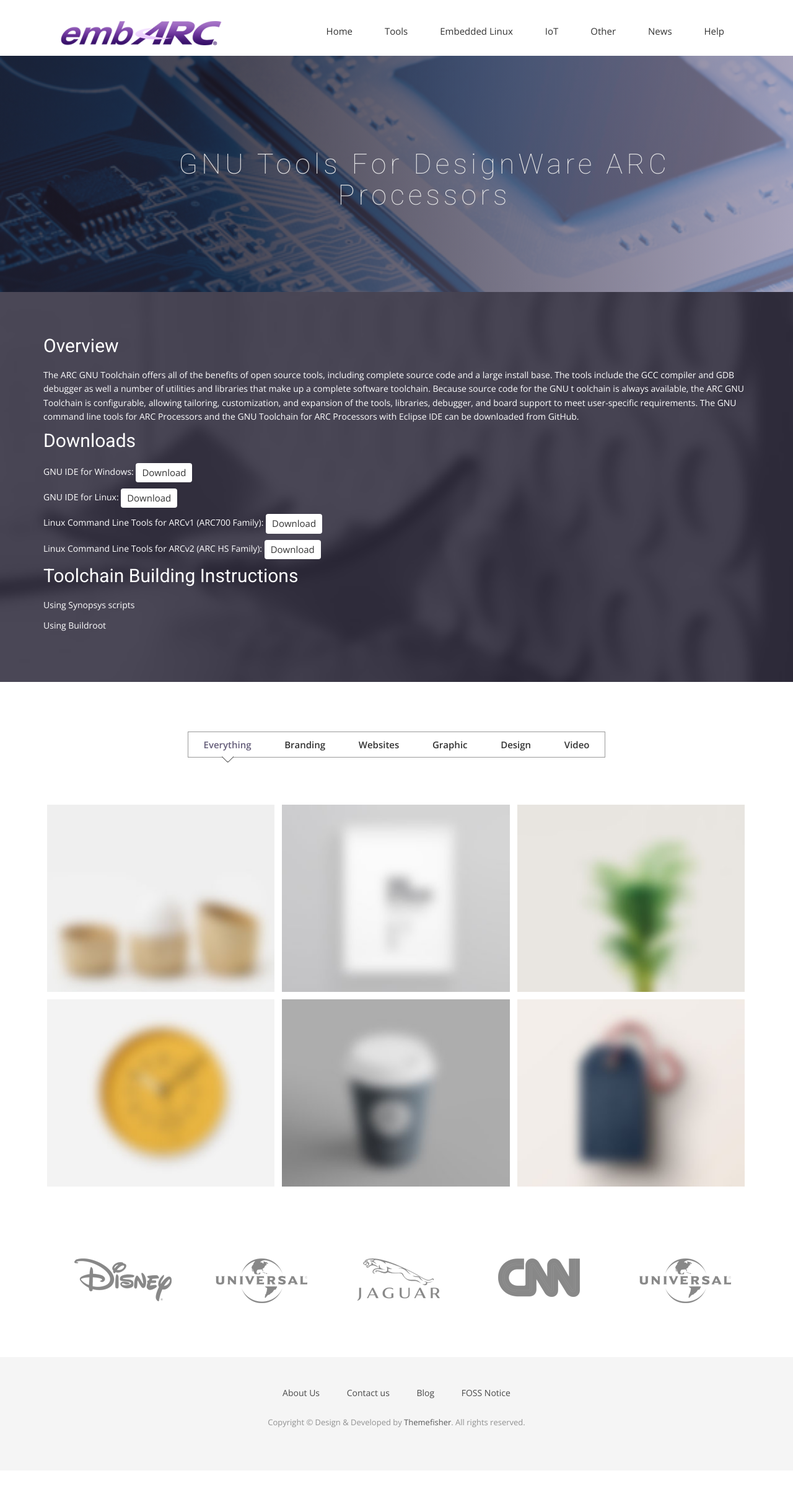
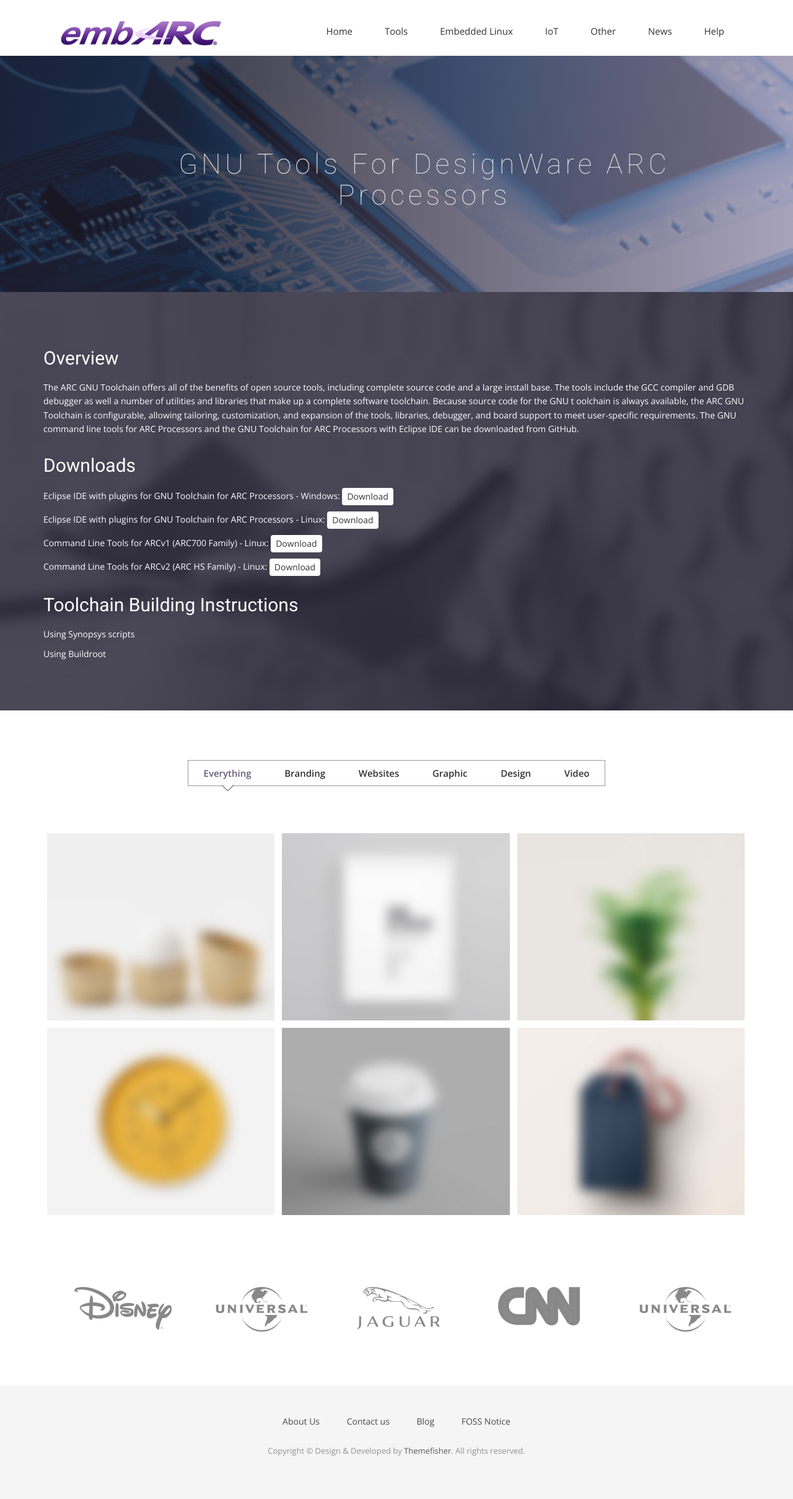
Before and after one commit to fbedard/crabme, a Jekyll site: the page built from tools.html, in a window 1280 px wide. Shown: the whole page at 62% size. Built offline with Jekyll 4.4.1, drawn with Linux system fonts in a browser that asks for light colours; nearby versions of some CDN libraries; some web fonts are replaced; before the commit the page ends 2372 px from its top, so only the background shows below that.

Commit message:
tools page formatting tweaks

```diff
--- a/css/airspace.css
+++ b/css/airspace.css
@@ -212,6 +212,7 @@
   opacity: 0.8;
 }
 #call-to-action h2 {
+  padding-top: 20px;
   padding-bottom: 20px;
   line-height: 33px;
   margin: 0;
@@ -230,10 +231,10 @@
   margin-top: 30px;
 }
 #call-to-action .btn-call-to-action2 {
-  padding: 5px 10px;
+  padding: 4px 8px;
   border: none;
   background-color: #fff;
-  font-size: 15px;
+  font-size: 14px;
   color: #333333;
   margin-top: 0px;
 }
--- a/tools.html
+++ b/tools.html
@@ -38,12 +38,11 @@
 
             The GNU command line tools for ARC Processors and the GNU Toolchain for ARC Processors with Eclipse IDE
             can be downloaded from GitHub.</p>
-          <p></p>
           <h2>Downloads</h2>
-          <p>GNU IDE for Windows: <a class="btn btn-default btn-call-to-action2" href="https://github.com/foss-for-synopsys-dwc-arc-processors/toolchain/releases/download/arc-2016.09-release/arc_gnu_2016.09_ide_win_install.exe" >Download</a></p>
-          <p>GNU IDE for Linux:   <a class="btn btn-default btn-call-to-action2" href="hhttps://github.com/foss-for-synopsys-dwc-arc-processors/toolchain/releases/download/arc-2016.09-release/arc_gnu_2016.09_ide_linux_install.tar.gz">Download</a></p>
-          <p>Linux Command Line Tools for ARCv1 (ARC700 Family): <a class="btn btn-default btn-call-to-action2" href="https://github.com/foss-for-synopsys-dwc-arc-processors/toolchain/releases/download/arc-2016.09-rc2/arc_gnu_2016.09-rc2_ide_linux_install.tar.gz">Download</a></p>
-          <p>Linux Command Line Tools for ARCv2 (ARC HS Family): <a class="btn btn-default btn-call-to-action2" href="https://github.com/foss-for-synopsys-dwc-arc-processors/toolchain/releases/download/arc-2016.09-rc2/arc_gnu_2016.09-rc2_ide_linux_install.tar.gz">Download</a></p>
+          <p>Eclipse IDE with plugins for GNU Toolchain for ARC Processors - Windows: <a class="btn btn-default btn-call-to-action2" href="https://github.com/foss-for-synopsys-dwc-arc-processors/toolchain/releases/download/arc-2016.09-release/arc_gnu_2016.09_ide_win_install.exe" >Download</a></p>
+          <p>Eclipse IDE with plugins for GNU Toolchain for ARC Processors - Linux:   <a class="btn btn-default btn-call-to-action2" href="hhttps://github.com/foss-for-synopsys-dwc-arc-processors/toolchain/releases/download/arc-2016.09-release/arc_gnu_2016.09_ide_linux_install.tar.gz">Download</a></p>
+          <p>Command Line Tools for ARCv1 (ARC700 Family) - Linux: <a class="btn btn-default btn-call-to-action2" href="https://github.com/foss-for-synopsys-dwc-arc-processors/toolchain/releases/download/arc-2016.09-rc2/arc_gnu_2016.09-rc2_ide_linux_install.tar.gz">Download</a></p>
+          <p>Command Line Tools for ARCv2 (ARC HS Family) - Linux: <a class="btn btn-default btn-call-to-action2" href="https://github.com/foss-for-synopsys-dwc-arc-processors/toolchain/releases/download/arc-2016.09-rc2/arc_gnu_2016.09-rc2_ide_linux_install.tar.gz">Download</a></p>
           <h2>Toolchain Building Instructions</h2>
           <p>Using Synopsys scripts<p>
           <p>Using Buildroot</p>
```
